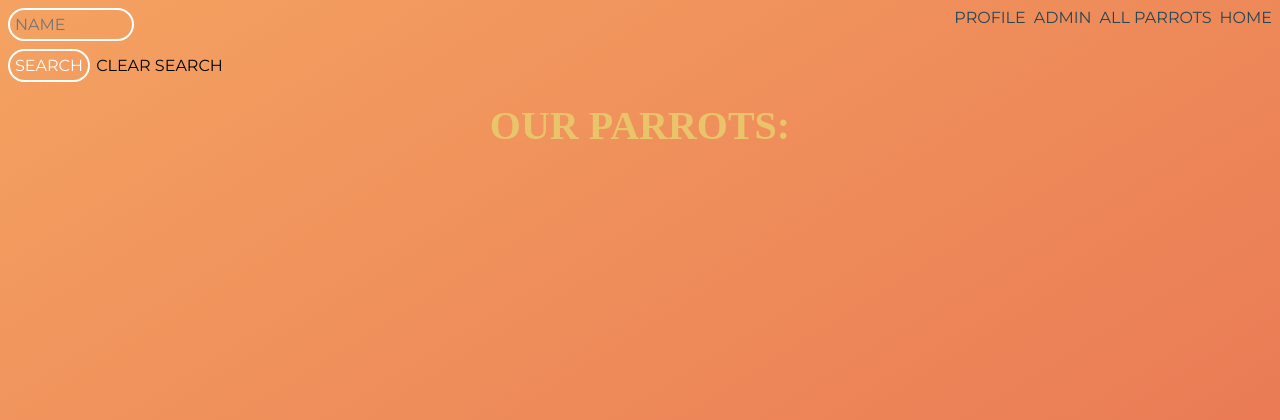
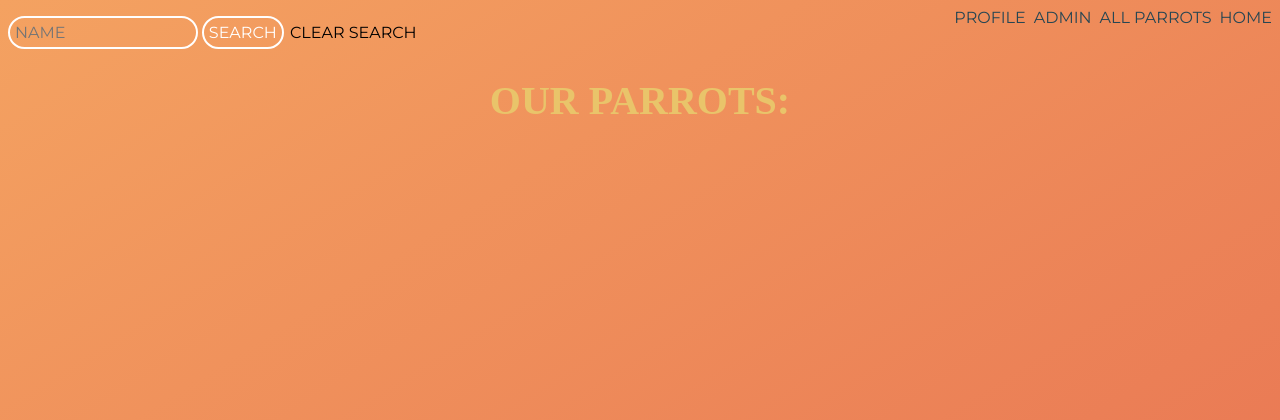
Before and after one commit to imanirak/django-parrots, a Django app: page /parrots/ in a window 1280 px wide. Shown: the top 420 px of the page. Run offline with Django 4.2, Linux system fonts and the light colour scheme; data that the repository does not hold is empty; some web fonts are replaced.

Commit message:
fix searchbar

```diff
--- a/main_app/static/styles/styles.css
+++ b/main_app/static/styles/styles.css
@@ -65,10 +65,9 @@ input {
 }
 
 input[type=text] {
-    width: 10%;
+    width: 15%;
     margin: 8px 0;
     box-sizing: border-box;
-    display: block;
 
   }
 
```
